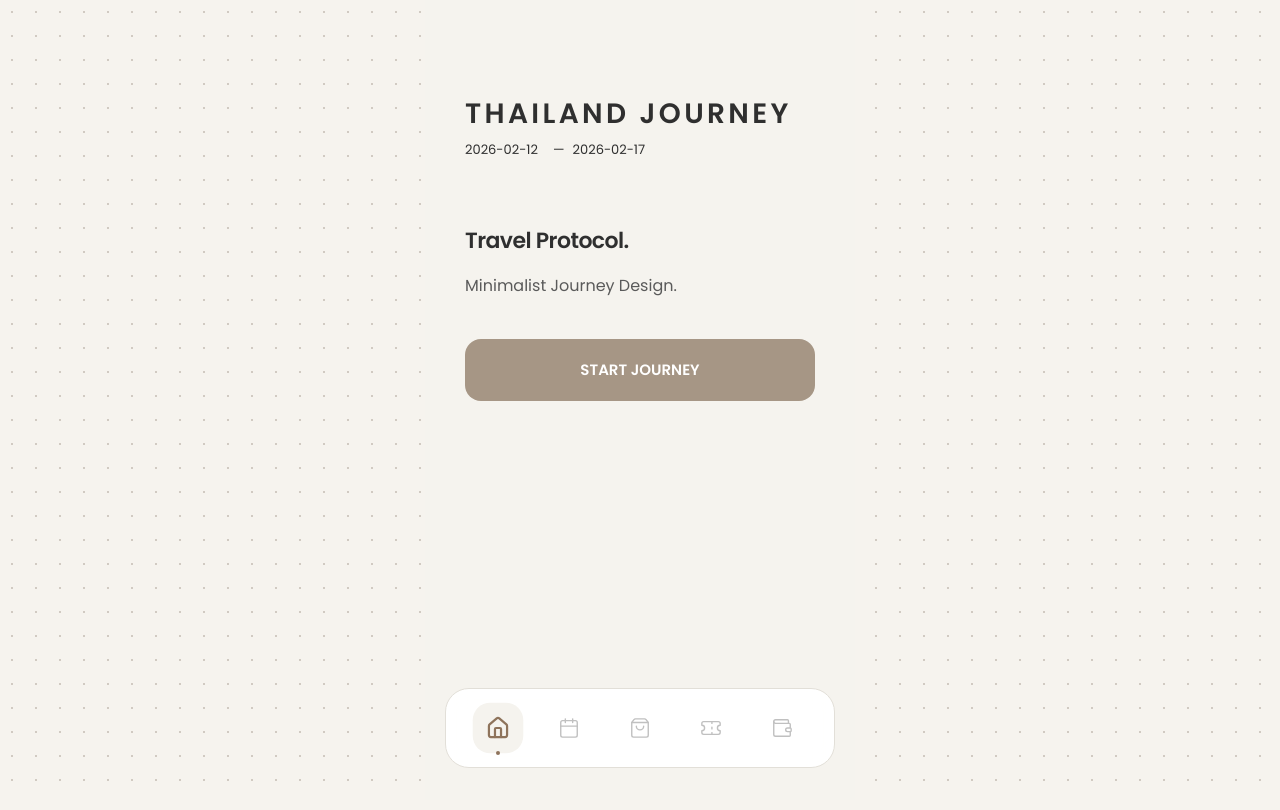
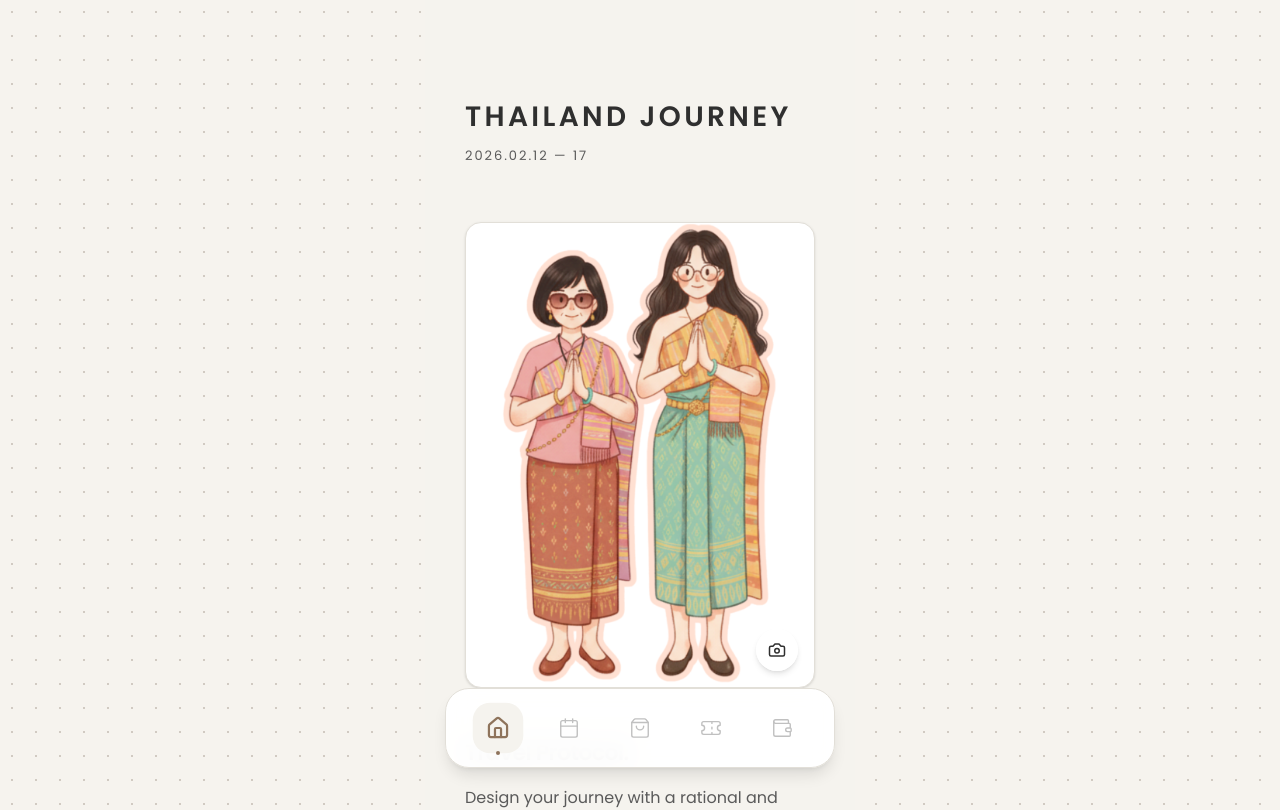
Before and after one commit to capybararrr-ops/trip-app, a React (Vite) app: page / in a window 1280 px wide. Shown: the top 810 px of the page. Built offline with nearby package versions, Linux system fonts and the light colour scheme; a web font is replaced by a local one.

Commit message:
Update App.tsx

```diff
--- a/src/App.tsx
+++ b/src/App.tsx
@@ -1,6 +1,7 @@
-import { useState, useEffect } from 'react'; // 移除了 useRef
-import { Home, Calendar, ShoppingBag, Ticket, Wallet } from 'lucide-react'; // 移除了 Camera, Share2, Download
+import { useState, useEffect, useRef } from 'react';
+import { Home, Calendar, ShoppingBag, Ticket, Wallet, Camera } from 'lucide-react';
 import './index.css';
+import defaultHomeIllustration from './assets/home-trip.png';
 
 import ScheduleTab from './components/ScheduleTab';
 import BookingTab from './components/BookingTab';
@@ -9,18 +10,25 @@ import ExpenseTab from './components/ExpenseTab';
 
 export default function App() {
   const [activeTab, setActiveTab] = useState('home');
+  const fileInputRef = useRef<HTMLInputElement>(null);
 
   const getInitialData = (key: string, defaultValue: any) => {
     const saved = localStorage.getItem(key);
     try { return saved ? JSON.parse(saved) : defaultValue; } catch { return defaultValue; }
   };
 
+  // 狀態全數保留
   const [tripTitle, setTripTitle] = useState(() => getInitialData('intl_trip_title', 'THAILAND JOURNEY'));
   const [startDate, setStartDate] = useState(() => getInitialData('intl_start_date', '2026-02-12'));
   const [endDate, setEndDate] = useState(() => getInitialData('intl_end_date', '2026-02-17'));
-  const [homeHeadline] = useState(() => getInitialData('intl_home_headline', 'Travel Protocol.'));
-  const [homeSubtext] = useState(() => getInitialData('intl_home_subtext', 'Minimalist Journey Design.'));
+  const [homeImage, setHomeImage] = useState(() => getInitialData('intl_home_image', defaultHomeIllustration));
+  const [homeHeadline, setHomeHeadline] = useState(() => getInitialData('intl_home_headline', 'Travel Protocol.'));
+  const [homeSubtext, setHomeSubtext] = useState(() => getInitialData('intl_home_subtext', 'Design your journey with a rational and minimalist perspective.'));
 
+  const [isEditingTitle, setIsEditingTitle] = useState(false);
+  const [isEditingDate, setIsEditingDate] = useState(false);
+  const [isEditingHeadline, setIsEditingHeadline] = useState(false);
+  const [isEditingSubtext, setIsEditingSubtext] = useState(false);
   const [isEditingTab, setIsEditingTab] = useState(false);
 
   const [scheduleData, setScheduleData] = useState(() => getInitialData('thai_schedule', []));
@@ -31,23 +39,36 @@ export default function App() {
   const [expenseList, setExpenseList] = useState(() => getInitialData('thai_expense', []));
 
   useEffect(() => {
-    const data = { intl_trip_title: tripTitle, intl_start_date: startDate, intl_end_date: endDate, thai_schedule: scheduleData, thai_flights: flights, thai_shopping: shoppingList, thai_expense: expenseList };
+    const data = {
+      intl_trip_title: tripTitle, intl_start_date: startDate, intl_end_date: endDate,
+      intl_home_image: homeImage, intl_home_headline: homeHeadline, intl_home_subtext: homeSubtext,
+      thai_schedule: scheduleData, thai_flights: flights, thai_shopping: shoppingList, thai_expense: expenseList
+    };
     Object.entries(data).forEach(([k, v]) => localStorage.setItem(k, JSON.stringify(v)));
-  }, [tripTitle, startDate, endDate, scheduleData, flights, shoppingList, expenseList]);
+  }, [tripTitle, startDate, endDate, homeImage, homeHeadline, homeSubtext, scheduleData, flights, shoppingList, expenseList]);
 
   return (
     <div className="max-w-[430px] mx-auto min-h-screen flex flex-col relative font-inter bg-[#F5F3EE] text-[#2F2F2F] text-left">
+
+      {/* 1. 只有首頁顯示大標題 */}
       {activeTab === 'home' && (
-        <header className="w-full px-10 pt-24 pb-4 flex flex-col items-start animate-in fade-in">
-          <input
-            className="text-[28px] font-semibold tracking-[0.12em] uppercase leading-tight bg-transparent border-b border-transparent focus:border-[#A69685] outline-none w-full"
-            value={tripTitle}
-            onChange={(e) => setTripTitle(e.target.value)}
-          />
-          <div className="flex gap-2 mt-2">
-            <input className="text-[13px] bg-transparent w-20 outline-none" value={startDate} onChange={(e) => setStartDate(e.target.value)} />
-            <span className="text-[13px]">—</span>
-            <input className="text-[13px] bg-transparent w-20 outline-none" value={endDate} onChange={(e) => setEndDate(e.target.value)} />
+        <header className="w-full px-10 pt-24 pb-4 flex flex-col items-start animate-in fade-in duration-500">
+          {isEditingTitle ? (
+            <input autoFocus className="text-[28px] font-semibold tracking-[0.12em] bg-transparent border-b border-[#A69685] outline-none w-full uppercase" value={tripTitle} onChange={(e) => setTripTitle(e.target.value)} onBlur={() => setIsEditingTitle(false)} />
+          ) : (
+            <h1 className="text-[28px] font-semibold tracking-[0.12em] uppercase cursor-pointer" onClick={() => setIsEditingTitle(true)}>{tripTitle}</h1>
+          )}
+          <div className="mt-2">
+            {isEditingDate ? (
+              <div className="flex gap-2" onBlur={() => setIsEditingDate(false)}>
+                <input className="text-xs bg-white p-1 rounded border" type="date" value={startDate} onChange={(e) => setStartDate(e.target.value)} />
+                <input className="text-xs bg-white p-1 rounded border" type="date" value={endDate} onChange={(e) => setEndDate(e.target.value)} />
+              </div>
+            ) : (
+              <p className="text-[13px] font-medium tracking-[0.15em] uppercase text-[#5A5A5A]" onClick={() => setIsEditingDate(true)}>
+                {startDate.replace(/-/g, '.')} — {endDate.split('-').pop()}
+              </p>
+            )}
           </div>
         </header>
       )}
@@ -55,20 +76,43 @@ export default function App() {
       <main className={`w-full px-10 flex-1 pb-48 ${activeTab !== 'home' ? 'pt-16' : ''}`}>
         {activeTab === 'home' && (
           <div className="flex flex-col animate-in fade-in">
-            <div className="mt-12 space-y-4">
-              <h2 className="text-[22px] font-semibold tracking-tight">{homeHeadline}</h2>
-              <p className="text-[16px] leading-relaxed font-light text-[#5A5A5A]">{homeSubtext}</p>
-              <button onClick={() => setActiveTab('schedule')} className="w-full py-5 rounded-[16px] text-[15px] font-semibold uppercase bg-[#A69685] text-white mt-6 transition-all active:scale-95">START JOURNEY</button>
+            {/* 2. 封面圖片上傳功能補回 */}
+            <div className="relative group w-full aspect-[3/4] mt-10 bg-white rounded-[16px] border border-[#E2DFD8] overflow-hidden shadow-sm">
+              <img src={homeImage} alt="Trip" className="w-full h-full object-cover" />
+              <button onClick={() => fileInputRef.current?.click()} className="absolute bottom-4 right-4 p-3 bg-white/90 rounded-full shadow-md"><Camera size={18}/></button>
+              <input type="file" ref={fileInputRef} hidden accept="image/*" onChange={(e) => {
+                const f = e.target.files?.[0];
+                if(f){ const r = new FileReader(); r.onloadend = () => setHomeImage(r.result as string); r.readAsDataURL(f); }
+              }} />
+            </div>
+
+            <div className="mt-12 space-y-10">
+              <div className="space-y-4">
+                {isEditingHeadline ? (
+                  <input autoFocus className="text-[22px] font-semibold tracking-tight bg-transparent border-b border-[#A69685] outline-none w-full" value={homeHeadline} onChange={(e) => setHomeHeadline(e.target.value)} onBlur={() => setIsEditingHeadline(false)} />
+                ) : (
+                  <h2 className="text-[22px] font-semibold tracking-tight" onClick={() => setIsEditingHeadline(true)}>{homeHeadline}</h2>
+                )}
+                {isEditingSubtext ? (
+                  <textarea autoFocus className="text-[16px] leading-relaxed font-light bg-transparent border border-[#E2DFD8] p-2 rounded outline-none w-full" rows={3} value={homeSubtext} onChange={(e) => setHomeSubtext(e.target.value)} onBlur={() => setIsEditingSubtext(false)} />
+                ) : (
+                  <p className="text-[16px] leading-relaxed font-light text-[#5A5A5A]" onClick={() => setIsEditingSubtext(true)}>{homeSubtext}</p>
+                )}
+              </div>
+              <button onClick={() => setActiveTab('schedule')} className="w-full py-5 rounded-[16px] text-[15px] font-semibold uppercase bg-[#A69685] text-white transition-all active:scale-95">START JOURNEY</button>
             </div>
           </div>
         )}
+
+        {/* 3. 機票分頁對接 */}
         {activeTab === 'bookings' && <BookingTab flights={flights} setFlights={setFlights} isEditing={isEditingTab} setIsEditing={setIsEditingTab} />}
         {activeTab === 'schedule' && <ScheduleTab scheduleData={scheduleData} setScheduleData={setScheduleData} />}
         {activeTab === 'shopping' && <ShoppingTab shoppingList={shoppingList} setShoppingList={setShoppingList} />}
         {activeTab === 'expense' && <ExpenseTab expenseList={expenseList} setExpenseList={setExpenseList} />}
       </main>
 
-      <nav className="fixed bottom-8 left-1/2 -translate-x-1/2 w-[90%] max-w-[390px] h-20 bg-white/95 backdrop-blur-md rounded-[24px] border border-[#E2DFD8] flex justify-around items-center px-4 z-50">
+      {/* 底部導航 */}
+      <nav className="fixed bottom-8 left-1/2 -translate-x-1/2 w-[90%] max-w-[390px] h-20 bg-white/95 backdrop-blur-md rounded-[24px] border border-[#E2DFD8] flex justify-around items-center px-4 z-50 shadow-lg">
         <NavBtn Icon={Home} active={activeTab === 'home'} onClick={() => setActiveTab('home')} />
         <NavBtn Icon={Calendar} active={activeTab === 'schedule'} onClick={() => setActiveTab('schedule')} />
         <NavBtn Icon={ShoppingBag} active={activeTab === 'shopping'} onClick={() => setActiveTab('shopping')} />
@@ -79,7 +123,7 @@ export default function App() {
   );
 }
 
-function NavBtn({ Icon, active, onClick }: any) {
+function NavBtn({ Icon, active, onClick }: { Icon: any, active: boolean, onClick: () => void }) {
   return (
     <button onClick={onClick} className="flex flex-col items-center justify-center flex-1 relative outline-none">
       <div className={`p-3 rounded-2xl transition-all ${active ? 'bg-[#F5F3EE] scale-110' : 'opacity-30'}`}>
```
